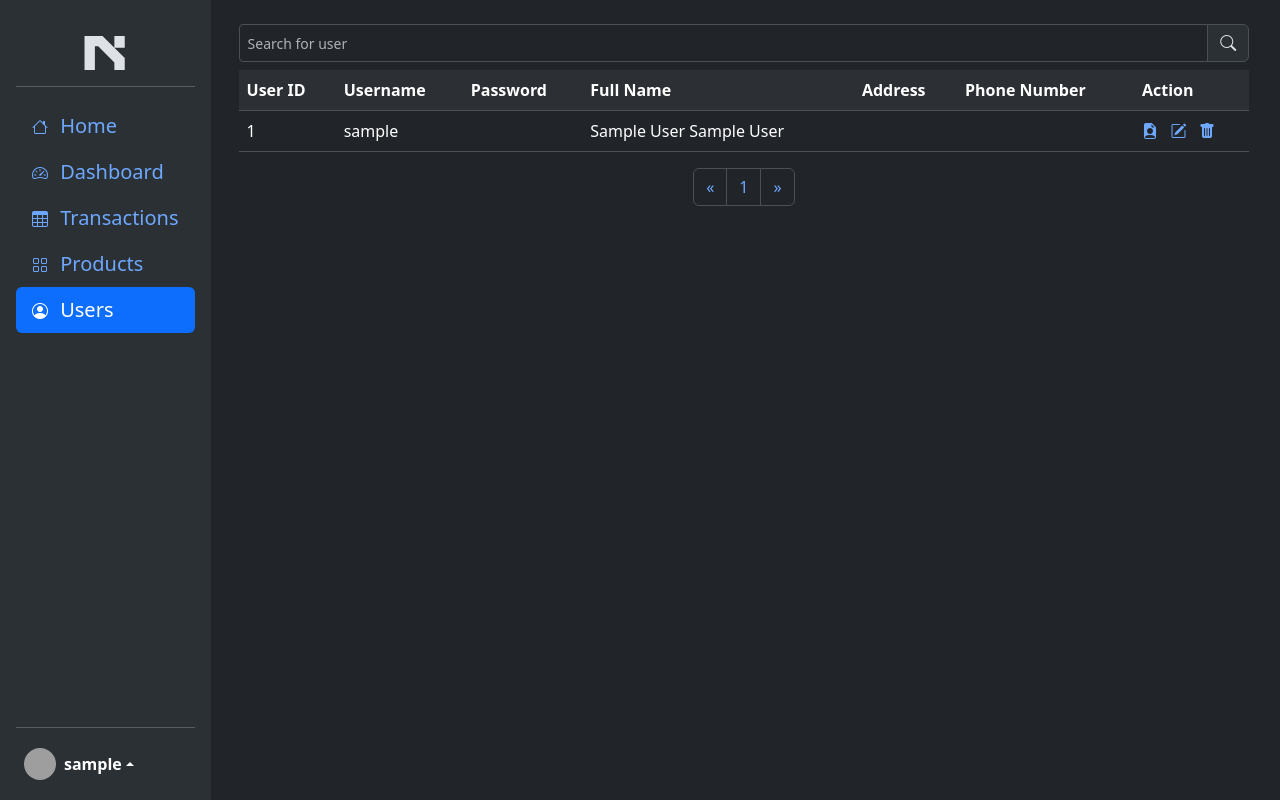
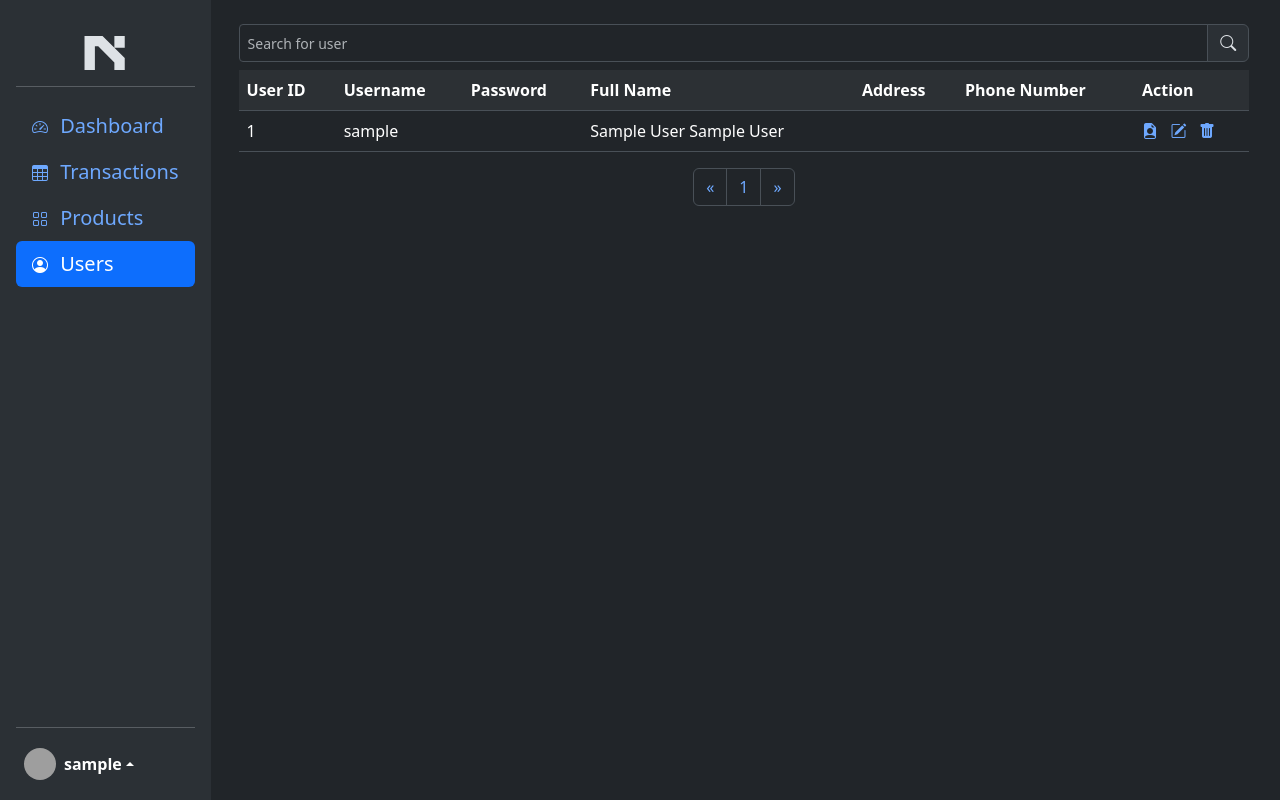
Before and after one commit to wickidie/web-kb2-main, a PHP site: page /users.php in a window 1280 px wide. Run offline with PHP 8.4, Linux system fonts and the light colour scheme; the visitor is signed in with stand-in values (Sample User, id 1); grey boxes are pictures that could not be loaded.

Commit message:
little changes

```diff
--- a/php/users.php
+++ b/php/users.php
@@ -43,15 +43,7 @@
                     <ul
                         class="nav nav-pills flex-column justify-content-center align-items-sm-stretch align-items-center">
                         <li class="nav-item py-2 py-sm-0">
-                            <a href="home.php" class="nav-link">
-                                <i class="bi bi-house"></i>
-                                <span class="d-none fs-5 ms-2 d-sm-inline">
-                                    Home
-                                </span>
-                            </a>
-                        </li>
-                        <li class="nav-item py-2 py-sm-0">
-                            <a href="#" class="nav-link">
+                            <a href="dashboard.php" class="nav-link">
                                 <i class="bi bi-speedometer2"></i>
                                 <span class="d-none fs-5 ms-2 d-sm-inline">
                                     Dashboard
@@ -99,12 +91,12 @@
                             </span>
                         </a>
                         <ul class="dropdown-menu text-small shadow">
-                            <li><a class="dropdown-item" href="#">New project...</a></li>
+                            <!-- <li><a class="dropdown-item" href="#">New project...</a></li>
                             <li><a class="dropdown-item" href="#">Settings</a></li>
-                            <li><a class="dropdown-item" href="#">Profile</a></li>
-                            <li>
+                            <li><a class="dropdown-item" href="#">Profile</a></li> -->
+                            <!-- <li>
                                 <hr class="dropdown-divider">
-                            </li>
+                            </li> -->
                             <li><a class="dropdown-item" href="logout.php">Sign out</a></li>
                         </ul>
                     </div>
@@ -187,7 +179,7 @@
                                         echo "<td>
                                         <a href='users-detail.php?username=" . $row["username"] . "'>
                                         <i class='bi bi-file-earmark-person-fill'></i></a> &nbsp;
-                                        <a href='userEdit-form.php?username=" . $row["username"] . "'>
+                                        <a href='users-update-form.php?username=" . $row["username"] . "'>
                                         <i class='bi bi-pencil-square'></i></a> &nbsp;
                                         <a href='users-delete.php?username=" . $row['username'] . "'>
                                         <i class='bi bi-trash-fill'></i></a></td>";
```
Also changed, not shown: php/dashboard.php (renamed from php/home.php, +7 -15 lines), php/products.php (+4 -12 lines).
